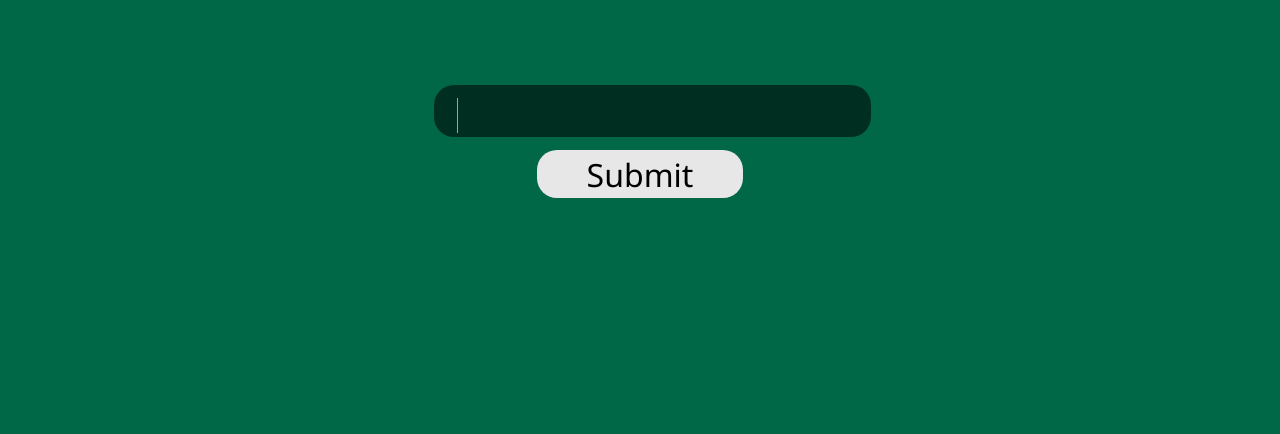
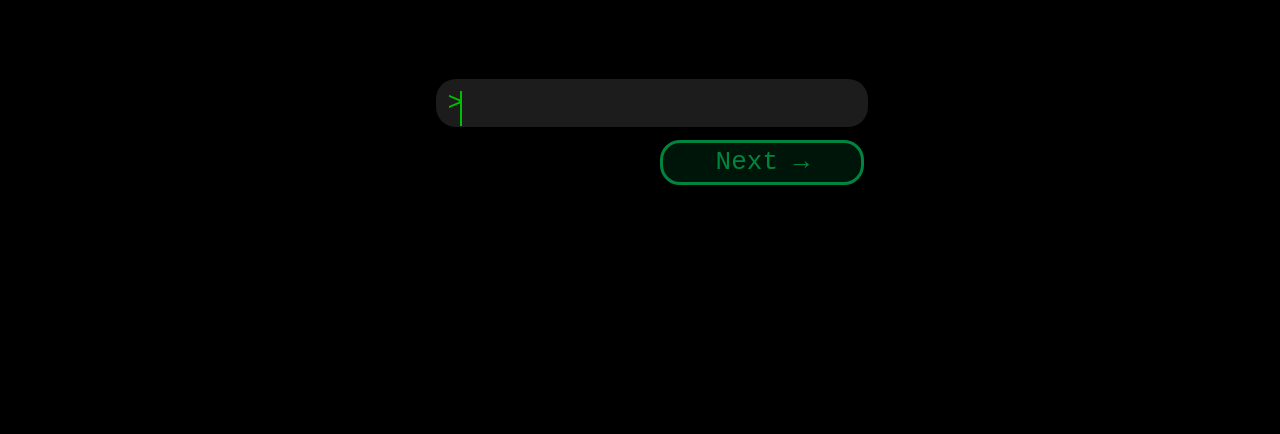
Before and after one commit to zachkjones512/IT-Capstone-Scenario-Generator, a plain HTML site: page index.html in a window 1280 px wide. Shown: the part 366-800 px from the top of the page. Drawn offline with Linux system fonts and the light colour scheme.

Commit message:
Changed website design

```diff
--- a/index.html
+++ b/index.html
@@ -21,11 +21,11 @@
 
         <form>
             <div id="entry">
-                <input id="input">
+                <input id="input" placeholder=">">
                 <span class="blinkcaret"></span>
             </div>
         <div class="submit"></div>
-            <button id="btn" type="submit">Submit</button>
+            <button id="btn" type="submit">Next →</button>
         </div>
         </form>
 
--- a/styles.css
+++ b/styles.css
@@ -1,5 +1,5 @@
 html, body{
-    background-color: #006747;
+    background-color: #000000;
     height: 100%;
     width: 100%;
     margin: 0;
@@ -7,11 +7,11 @@ html, body{
     justify-content: flex-start;
     flex-direction: column;
     align-items: center;
-    font-family:system-ui, -apple-system, BlinkMacSystemFont, 'Segoe UI', Roboto, Oxygen, Ubuntu, Cantarell, 'Open Sans', 'Helvetica Neue', sans-serif;
+    font-family:monospace;
 }
 
 h1{
-    color:whitesmoke;
+    color: rgb(0, 190, 0);
     font-weight: 300;
     text-align: center;
     margin-top: 5%;
@@ -41,64 +41,78 @@ h2{
     height: 5vh;
     text-align: left;
     border-radius: 20px;
-    border: 5px solid transparent;
-    background-color: rgba(0, 0, 0, 0.548);
-    transition: border-width 0.3s ease-in-out, border-color 0.5s ease-in-out;
-    color:rgb(214, 214, 214);
+    border: 3px solid transparent;
+    background-color: rgba(255, 255, 255, 0.11);
+    transition: border-width 0.1s ease-in-out, border-color 0.1s ease-in-out;
+    color:rgb(0, 190, 0);
     outline: transparent;
+    font-family: monospace;
     font-size: 2em;
     padding-left:6%;
     font-weight:300;
 }
 
+#input::placeholder{
+    position: absolute;
+    left:2%;
+    color:rgb(0, 190, 0);
+    animation: blink 1s infinite steps(1);
+}
+
 #input:hover{
-    border-width: 5px;
-    border-color: rgba(255, 255, 255, 0.726);
+    border-width: 3px;
+    border-color: #00853E;
     cursor: pointer;
 }
 
 
 .blinkcaret{
     position: absolute;
-    width: 1px;
+    width: 2px;
     height: 35px;
-    background-color: white;
-    animation: 1.5s blink 1s infinite;
-    left: 5.5%;
+    background-color: rgb(0, 190, 0);
+    animation: blink 1s infinite steps(1);
+    left: 6%;
     top: 25%;
 }
 
-#input:focus +.blinkcaret{
+#input:focus +.blinkcaret {
     opacity:0;
     animation:none;
 }
 
 @keyframes blink {
     0%, 100% {
-        opacity: 1;
+        visibility: visible;
     }
     50% {
-        opacity: 0;
+        visibility: hidden;
     }
 }
 
 .submit{
-    align-content: center;
+    align-content: right;
     width: 100%;
 }
 
 #btn{
-    align-self: center;
     width:50%;
     height:15%;
-    margin-left:25%;
     margin-top: 3%;
+    margin-left: 55%;
     border-radius: 20px;
-    background-color: #e7e7e7;
-    border-color: transparent;
+    background-color: #00853e28;
+    border: 3px solid;
+    border-color: #00853E;
     outline-color: transparent;
     font-size:2em;
     font-weight: 450;
-    font-family:'Segoe UI';
-    color:rgb(0, 0, 0)
+    font-family:monospace;
+    color:#00853E;
+    transition: background-color .1s ease;
 }
+
+#btn:hover{
+    background-color: #00853e5e;
+    cursor:pointer;
+}
```
